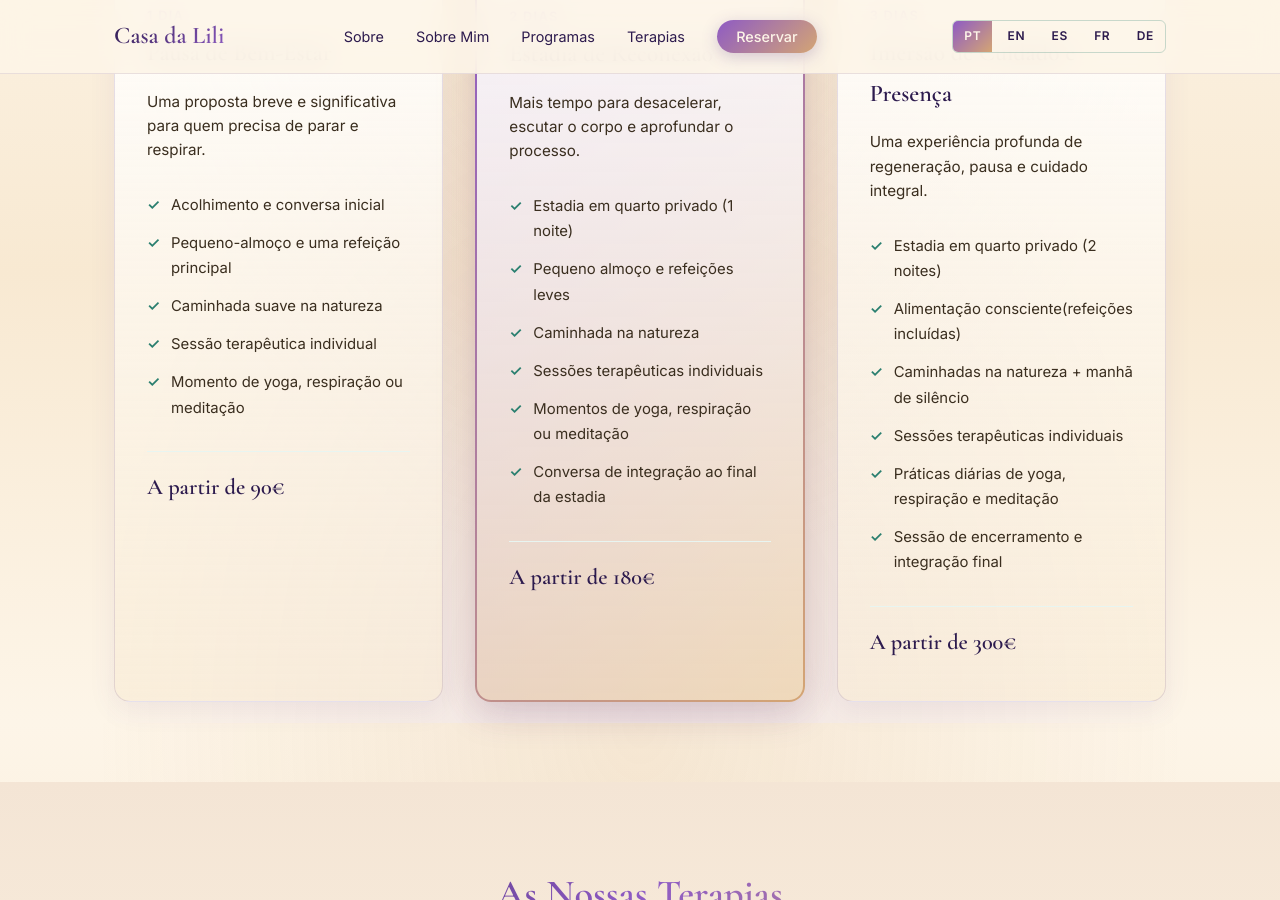
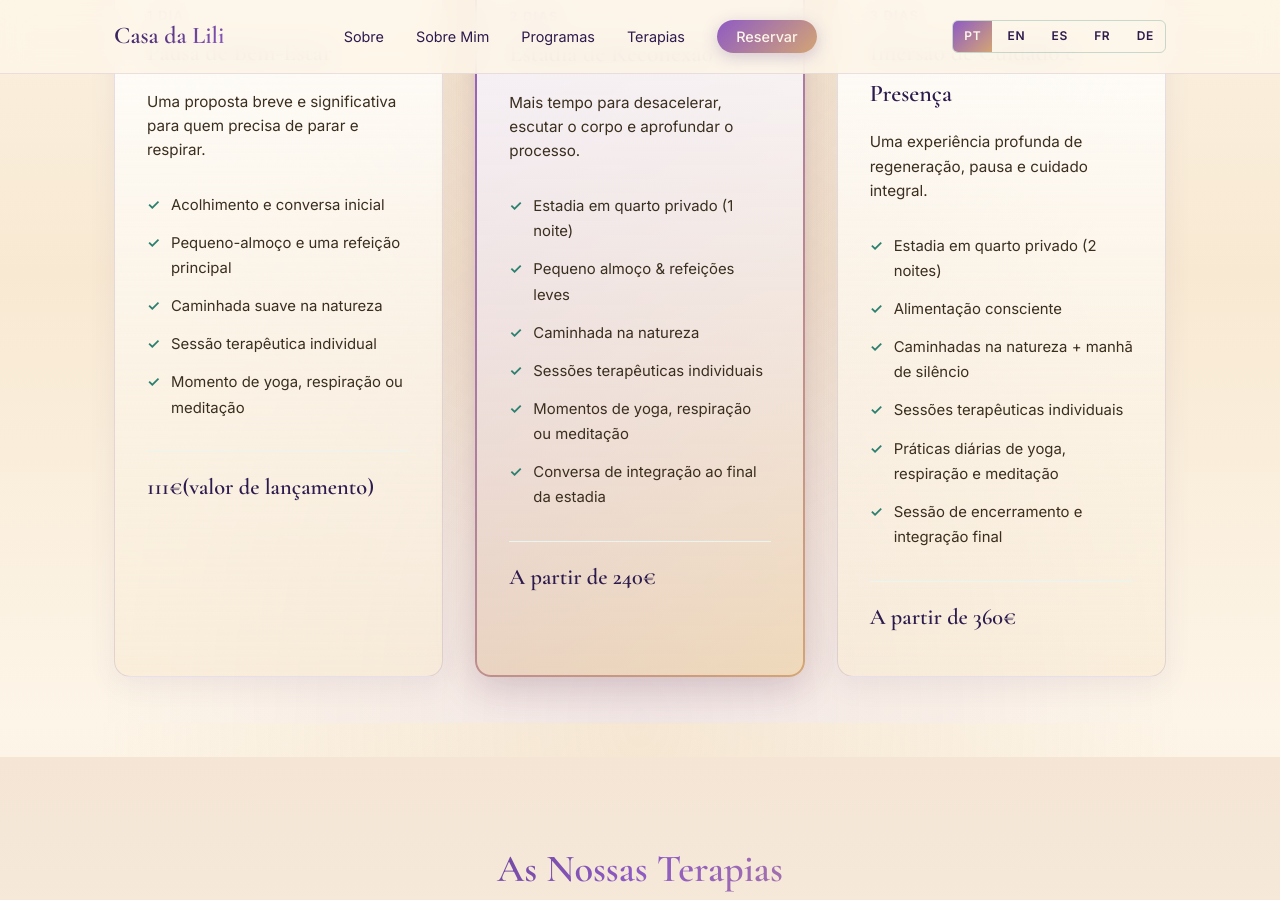
Before and after one commit to CasadaLili/casadalili.github.io, a Jekyll site: the page built from index.html, in a window 1280 px wide and 900 px high, scrolled down 5577 px. Built offline with Jekyll 4.4.1, drawn with Linux system fonts in a browser that asks for light colours.

Commit message:
Update Página em Português “pt_page”

```diff
--- a/_data/pt.yml
+++ b/_data/pt.yml
@@ -107,7 +107,7 @@ programmes:
         - Caminhada suave na natureza
         - Sessão terapêutica individual
         - Momento de yoga, respiração ou meditação
-      price: A partir de 90€
+      price: 111€(valor de lançamento)
       featured: false
       badge: ""
     - duration: 2 Dias
@@ -115,12 +115,12 @@ programmes:
       description: Mais tempo para desacelerar, escutar o corpo e aprofundar o processo.
       includes:
         - Estadia em quarto privado (1 noite)
-        - Pequeno almoço e refeições leves
+        - Pequeno almoço & refeições leves
         - Caminhada na natureza
         - Sessões terapêuticas individuais
         - Momentos de yoga, respiração ou meditação
         - Conversa de integração ao final da estadia
-      price: A partir de 180€
+      price: A partir de 240€
       featured: true
       badge: Mais Popular
     - duration: 3 Dias
@@ -128,12 +128,12 @@ programmes:
       description: Uma experiência profunda de regeneração, pausa e cuidado integral.
       includes:
         - Estadia em quarto privado (2 noites)
-        - Alimentação consciente(refeições incluídas)
+        - Alimentação consciente
         - Caminhadas na natureza + manhã de silêncio
         - Sessões terapêuticas individuais
         - Práticas diárias de yoga, respiração e meditação
         - Sessão de encerramento e integração final
-      price: A partir de 300€
+      price: A partir de 360€
       featured: false
       badge: ""
 therapies:
@@ -191,20 +191,20 @@ approach:
 quote_banner:
   text: Cuidar de si não é um luxo. É o começo de tudo.
 contact:
-  title: Reservas e Contacto
-  lead: Para reservar a sua estadia ou esclarecer qualquer dúvida, entre em
-    contacto connosco.
-  email_label: Email
+  form_message_label: A sua mensagem
   phone_label: Telefone
   instagram_label: Instagram
   form_heading: Envie-nos uma mensagem
-  form_name_label: O seu nome
-  form_email_label: O seu email
   form_phone_label: Telefone (opcional)
-  form_message_label: A sua mensagem
-  form_submit: Enviar pedido
   form_success: Obrigada pela sua mensagem! Entraremos em contacto brevemente.
   form_error: Ocorreu um erro. Por favor tente novamente ou contacte-nos directamente.
+  email_label: Email
+  form_submit: Enviar pedido
+  form_email_label: O seu email
+  title: Reservas e Contacto
+  form_name_label: O seu nome
+  lead: Para reservar a sua estadia ou esclarecer qualquer dúvida, entre em
+    contacto connosco.
 footer:
   quote: Cuidar de si começa onde o tempo abranda.
   copyright: © 2026 Casa da Lili. Todos os direitos reservados.
```
